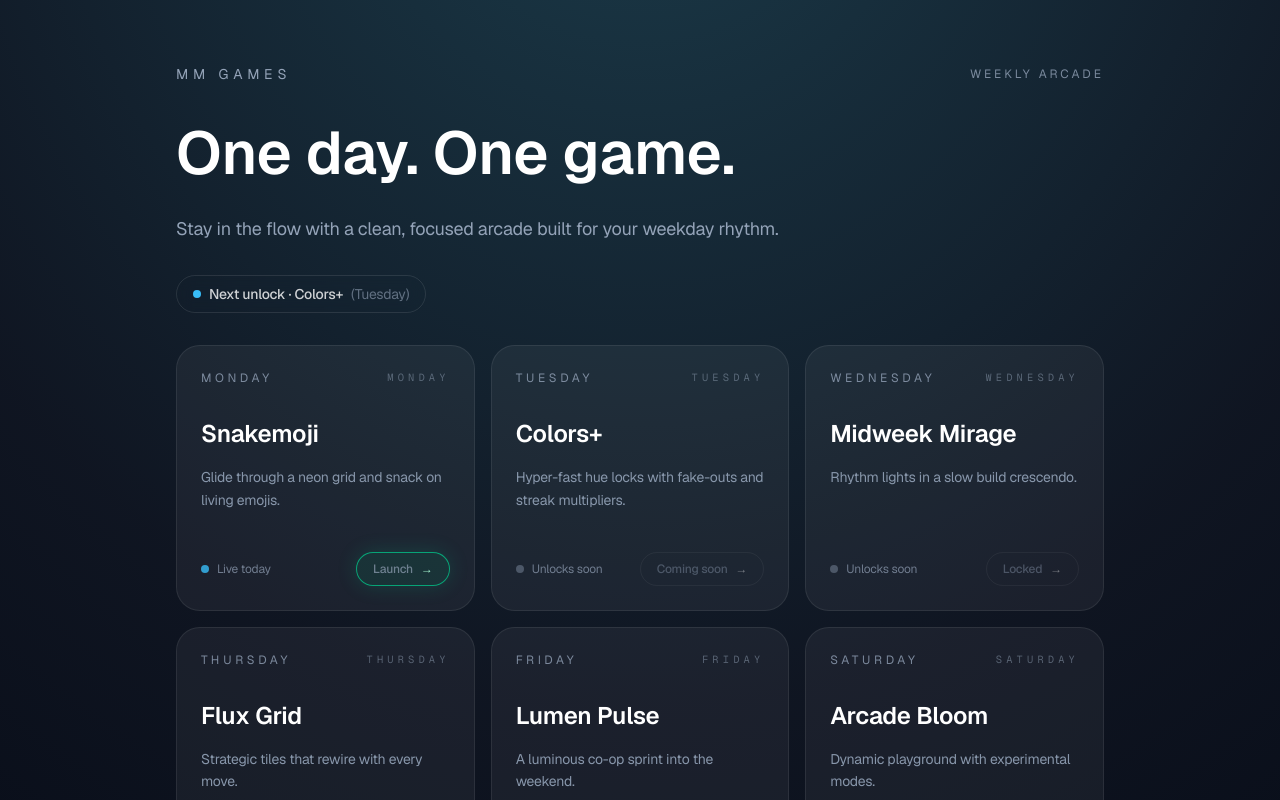
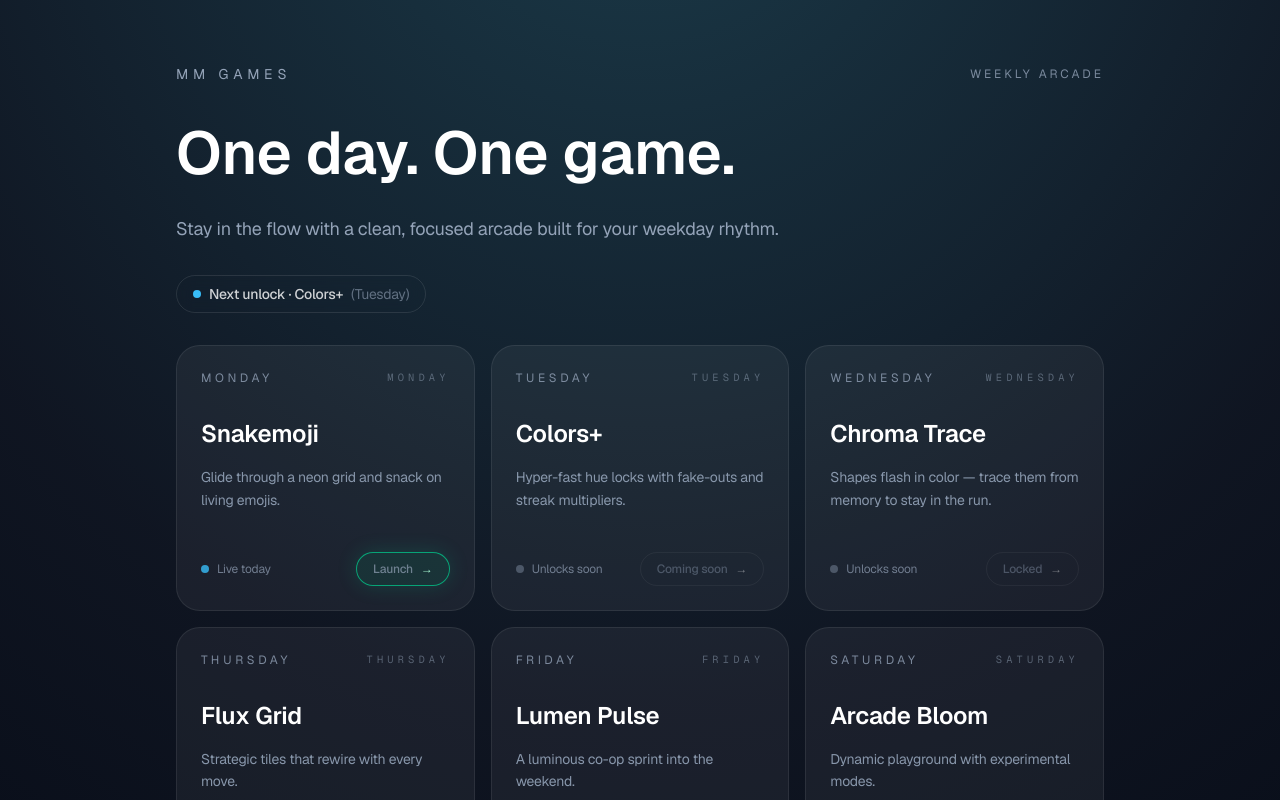
Before and after one commit to mehmet-oner/mmgames, a Next.js app: page / in a window 1280 px wide. Shown: the top 800 px of the page. Built offline with nearby package versions, Linux system fonts and the light colour scheme.

Commit message:
new game - wednesday

```diff
--- a/app/games/tuesday/colors-game.tsx
+++ b/app/games/tuesday/colors-game.tsx
@@ -548,10 +548,6 @@ export default function ColorsGame() {
                   Best <span className="font-mono text-white">{highScore}</span>
                 </div>
               </div>
-              <div className="flex flex-wrap items-center justify-center gap-2 sm:justify-end">
-                <span className="rounded-full border border-white/10 px-3 py-1 text-[0.65rem] uppercase tracking-[0.3em] text-white/70">Combo ×{combo}</span>
-                <span className="rounded-full border border-white/10 px-3 py-1 text-[0.65rem] uppercase tracking-[0.3em] text-white/70">Phase {describeDifficulty(intensity)}</span>
-              </div>
             </div>
           </div>
 
--- a/app/page.tsx
+++ b/app/page.tsx
@@ -16,8 +16,8 @@ const DAYS = [
   {
     id: "wednesday",
     name: "Wednesday",
-    game: "Midweek Mirage",
-    vibe: "Rhythm lights in a slow build crescendo.",
+    game: "Chroma Trace",
+    vibe: "Shapes flash in color — trace them from memory to stay in the run.",
   },
   {
     id: "thursday",
@@ -89,7 +89,7 @@ export default function Home() {
           {DAYS.map((day, index) => {
             const isToday = index === todayIndex;
             const isUnlocked = index <= todayIndex;
-            const hasRoute = day.id === "monday" || day.id === "tuesday";
+            const hasRoute = day.id === "monday" || day.id === "tuesday" || day.id === "wednesday";
             const isPlayable = hasRoute && isUnlocked;
 
             const isBeforeToday = index < todayIndex;
```
